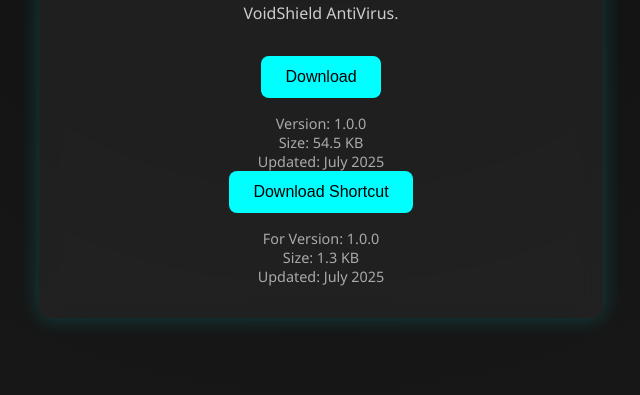
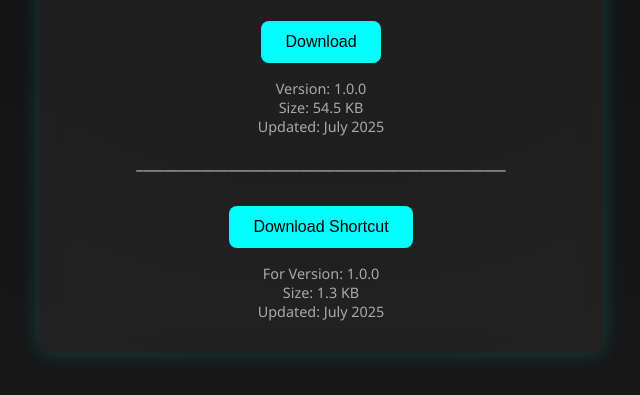
Before and after one commit to Death1Clown/VoidShield-Antivirus, a plain HTML site: page downloads/index.html in a window 1280 px wide. Shown: the part 307-702 px from the top of the page, without its empty margins (319-959 px from the left). Drawn offline with Linux system fonts and the light colour scheme.

Commit message:
Update index.html

```diff
--- a/downloads/index.html
+++ b/downloads/index.html
@@ -71,6 +71,7 @@
       Size: 54.5 KB<br>
       Updated: July 2025
     </div>
+    <p>____________________________________________________</p>
     <button class="download-btn" onclick="startDownload1()">Download Shortcut</button>
     <div class="file-info">
       For Version: 1.0.0<br>
```
